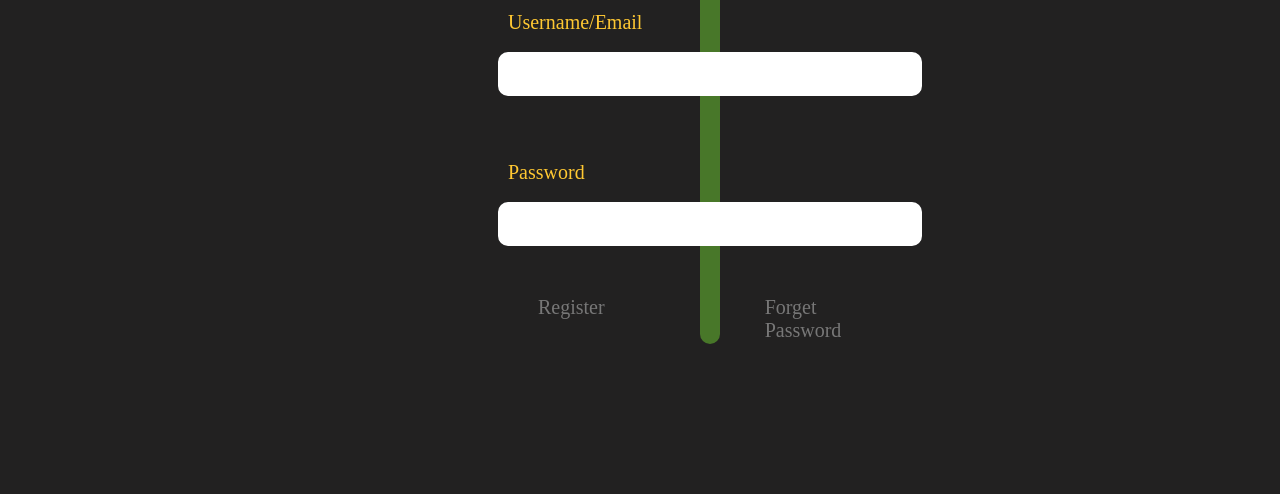
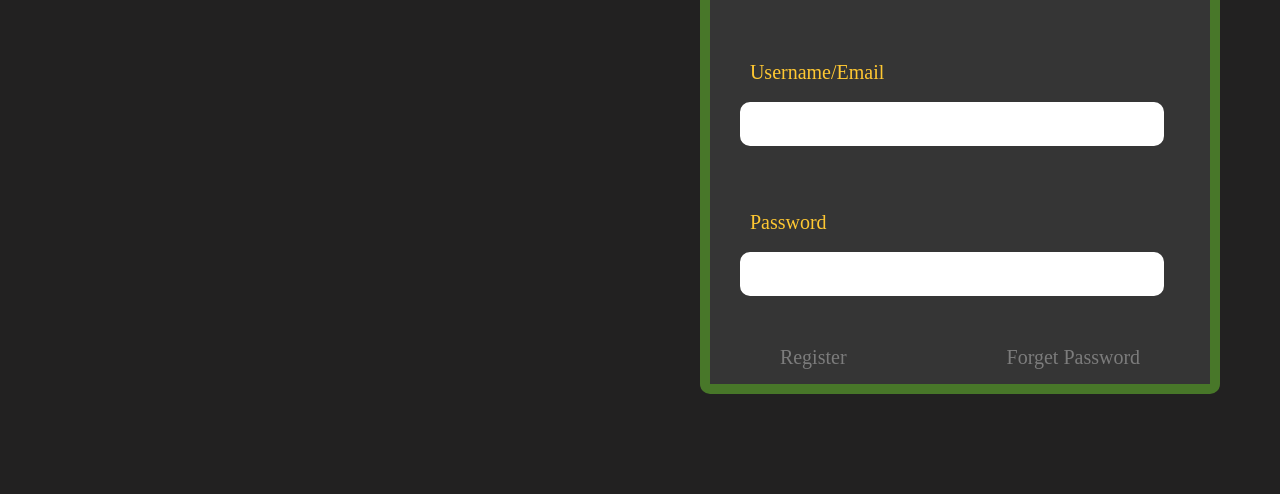
Before and after one commit to 0MGiant/MovieWebsiteProject, a plain HTML site: page Form_pattern.html in a window 1280 px wide. Shown: the part 376-870 px from the top of the page. Before the commit the page ends 800 px from the top, so only its background shows below. Drawn offline with Linux system fonts and the light colour scheme; a web font is replaced by a local one.

Commit message:
Update Form_styles.css

```diff
--- a/Form_styles.css
+++ b/Form_styles.css
@@ -85,8 +85,9 @@ body {
     display: flex;
     flex-direction: column;
     align-items: center;
+    width: 500px;
     height: 600px;
-    margin: 50px 700px;
+    margin: 100px 700px;
     border: 10px solid #55a1239d;
     border-radius: 10px;
     background-color: rgb(53, 53, 53);
```
